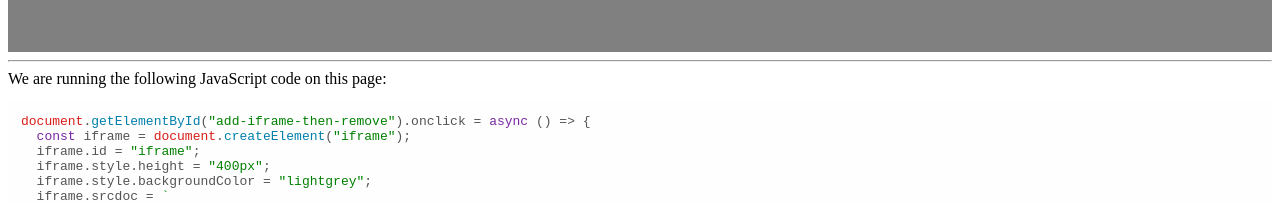
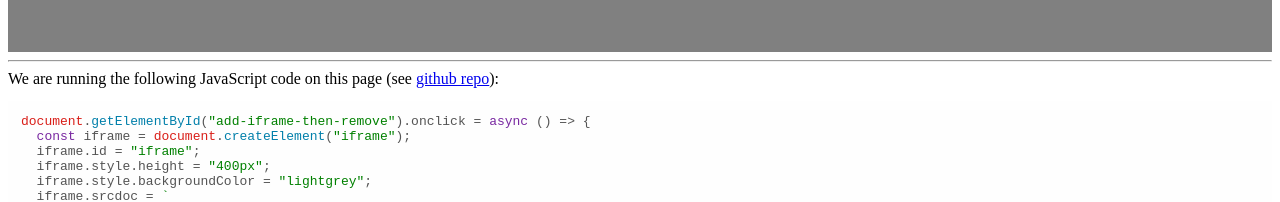
Before and after one commit to astegmaier/iframe-closed-playground, a plain HTML site: page index.html in a window 1280 px wide. Shown: the part 467-669 px from the top of the page. Drawn offline with nearby package versions, Linux system fonts and the light colour scheme.

Commit message:
Add link back to github repo.

```diff
--- a/index.html
+++ b/index.html
@@ -18,7 +18,12 @@
     <hr />
     <div id="main" style="height: 400px; background-color: grey"></div>
     <hr />
-    <div>We are running the following JavaScript code on this page:</div>
+    <div>
+      We are running the following JavaScript code on this page (see
+      <a href="https://github.com/astegmaier/iframe-closed-playground"
+        >github repo</a
+      >):
+    </div>
     <pre><code class="language-javascript" id="code"></code></pre>
     <script src="./index.js"></script>
     <script
```
